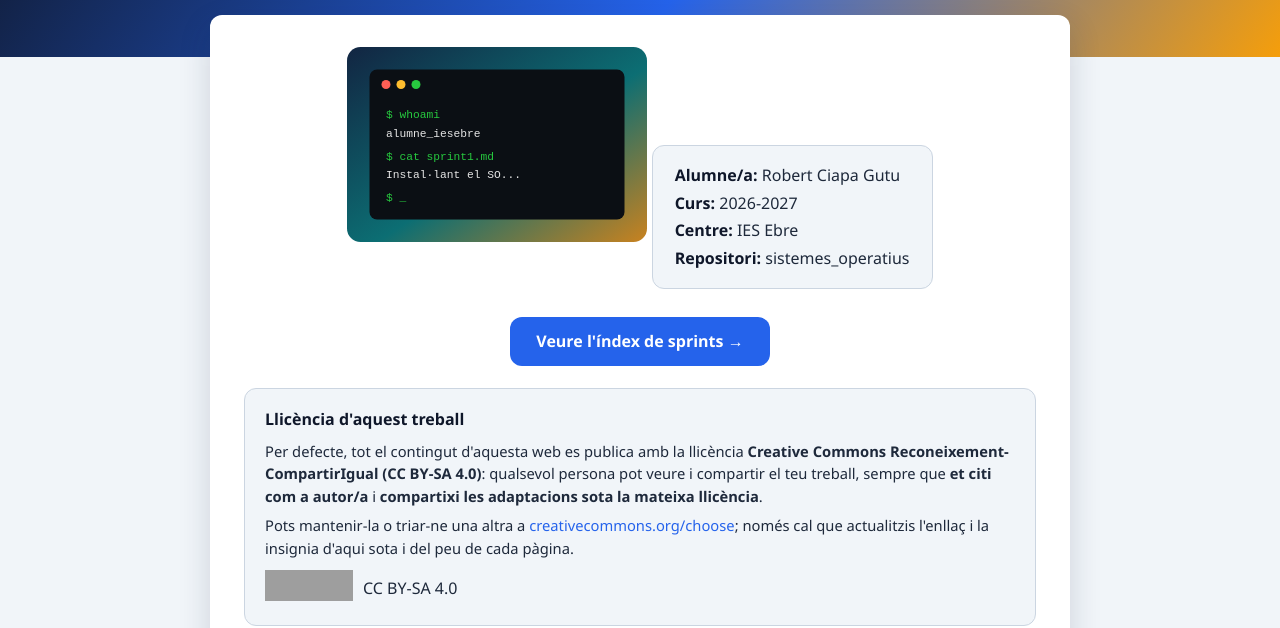
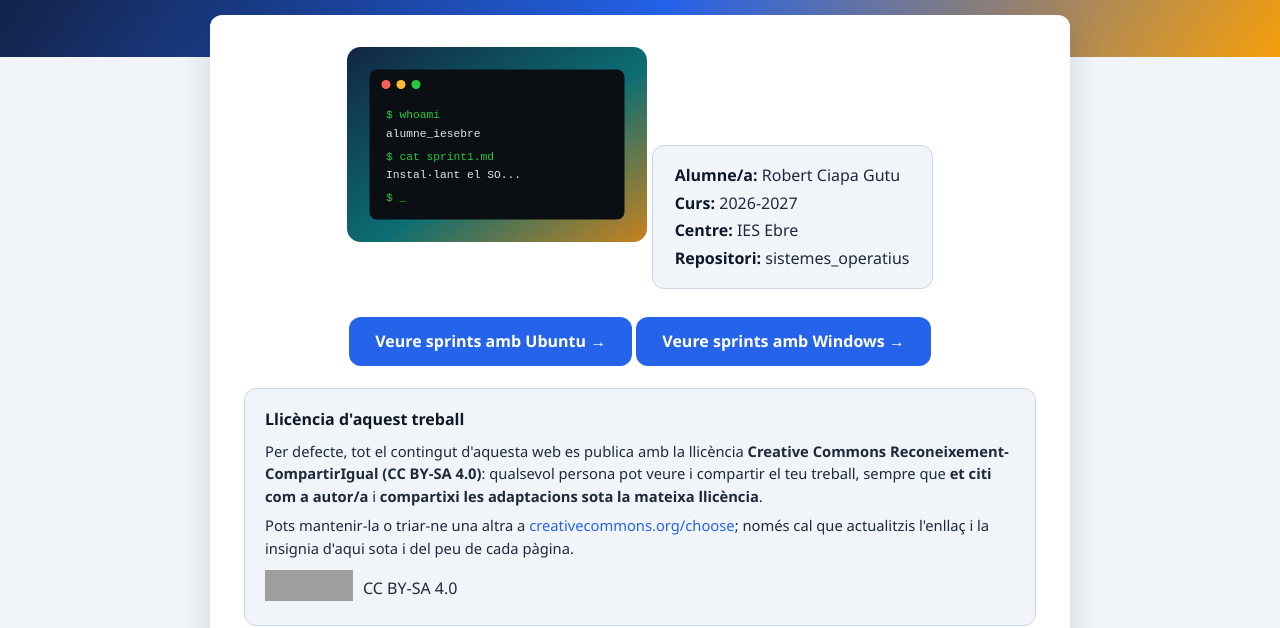
Before and after one commit to robertgabrielciapa-gif/sistemes_operatius2, a plain HTML site: page index.html in a window 1280 px wide. Shown: the part 174-802 px from the top of the page. Drawn offline with Linux system fonts and the light colour scheme; grey boxes are pictures that could not be loaded.

Commit message:
Update index.html

```diff
--- a/index.html
+++ b/index.html
@@ -34,7 +34,10 @@
     </div>
 
     <br>
-    <a class="boto" href="sprints.html">Veure l'índex de sprints →</a>
+   <div class="botons">
+  <a class="boto" href="sprints.html">Veure sprints amb Ubuntu →</a>
+  <a class="boto" href="sprints.html">Veure sprints amb Windows →</a>
+</div>
    <div class="bloc-llicencia">
       <h3>Llicència d'aquest treball</h3>
       <p>Per defecte, tot el contingut d'aquesta web es publica amb la llicència
```
